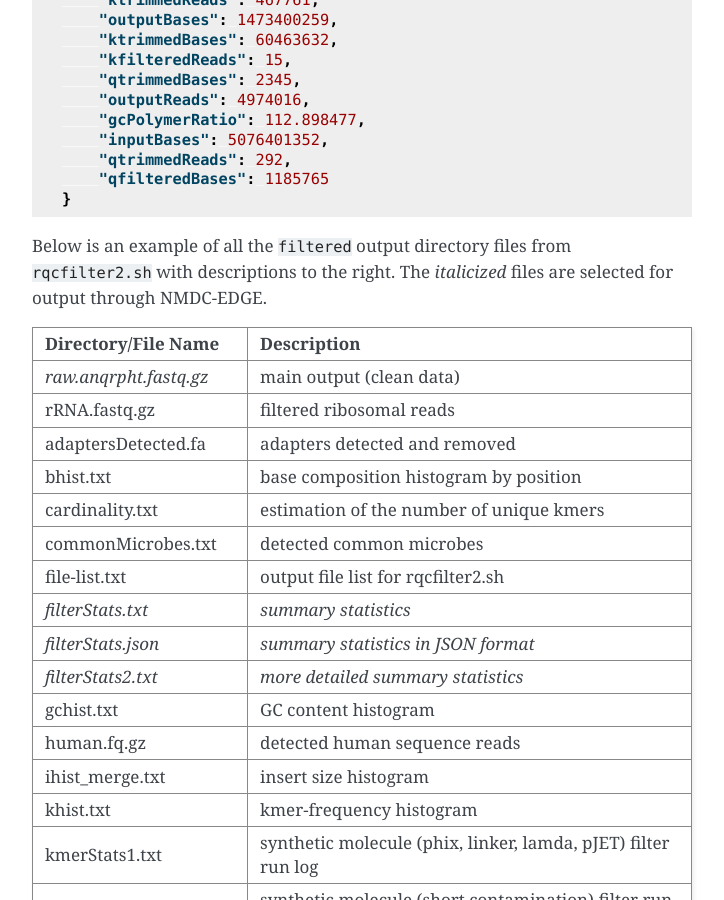
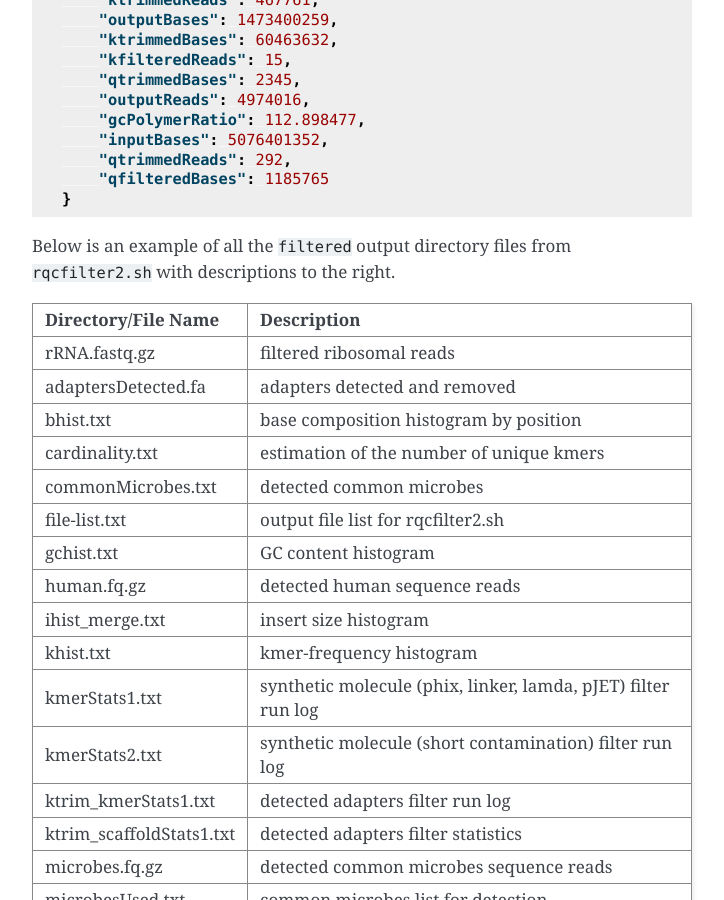
Before and after one commit to microbiomedata/metaT_ReadsQC, a Sphinx documentation site: the page built from docs/index.rst, in a window 1280 px wide and 900 px high, scrolled down 4182 px. Shown: the whole window, without its empty margins (388-1112 px from the left). Built offline with Sphinx 7.4.7, drawn with Linux system fonts in a browser that asks for light colours.

Commit message:
Remove more NMDC EDGE references
Removed examples of filtered output files from documentation.

```diff
--- a/docs/index.rst
+++ b/docs/index.rst
@@ -187,15 +187,13 @@ An example output JSON file (filterStats.json) is shown below:
     }
 
 
-Below is an example of all the :code:`filtered` output directory files from :code:`rqcfilter2.sh` with descriptions to the right. The *italicized* files are selected for output through NMDC-EDGE.
+Below is an example of all the :code:`filtered` output directory files from :code:`rqcfilter2.sh` with descriptions to the right.
 
 .. list-table::
    :header-rows: 1
 
    * - Directory/File Name
      - Description
-   * - *raw.anqrpht.fastq.gz*
-     - main output (clean data)
    * - rRNA.fastq.gz
      - filtered ribosomal reads
    * - adaptersDetected.fa
@@ -208,12 +206,6 @@ Below is an example of all the :code:`filtered` output directory files from :cod
      - detected common microbes
    * - file-list.txt
      - output file list for rqcfilter2.sh
-   * - *filterStats.txt*
-     - *summary statistics*
-   * - *filterStats.json*
-     - *summary statistics in JSON format*
-   * - *filterStats2.txt*
-     - *more detailed summary statistics*
    * - gchist.txt
      - GC content histogram
    * - human.fq.gz
```
